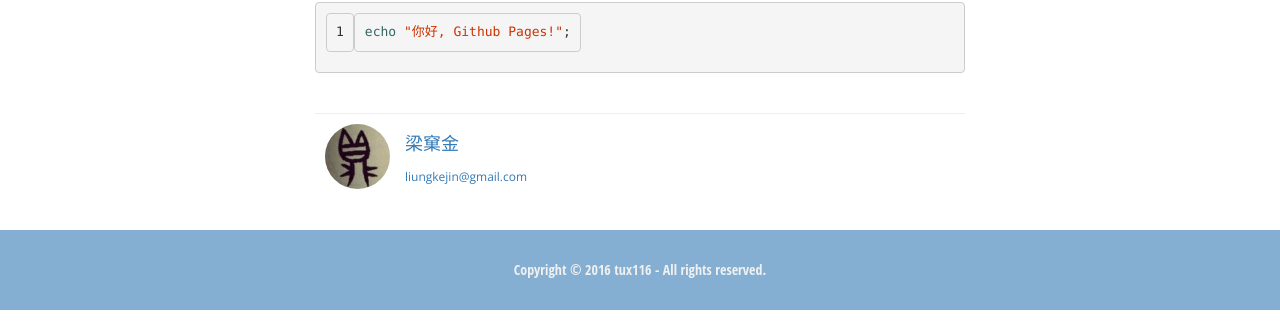
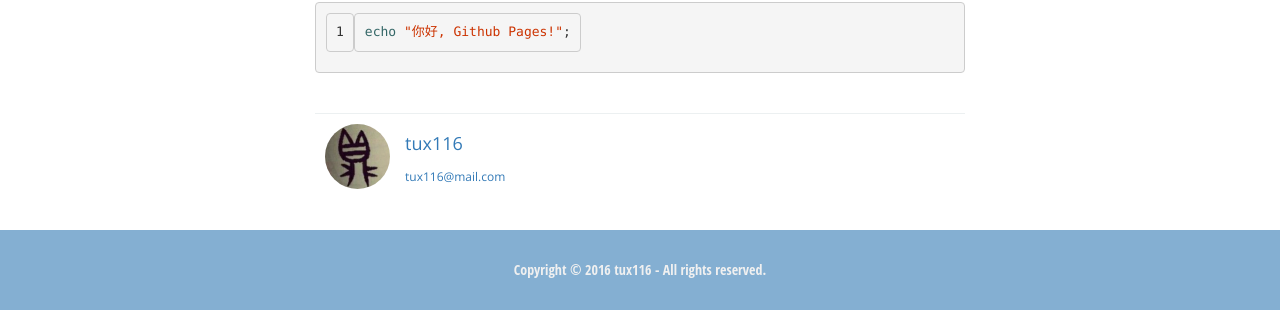
Before and after one commit to tux116/tux116.github.io, a Jekyll site: the page built from _posts/2016-03-04-Getting-Started.md, in a window 1280 px wide. Shown: the part 479-803 px from the top of the page. Built offline with Jekyll 4.4.1, drawn with Linux system fonts in a browser that asks for light colours.

Commit message:
做修改

```diff
--- a/_includes/blog_header.html
+++ b/_includes/blog_header.html
@@ -15,7 +15,7 @@
             <li>|</li>
             <li><a href="/menu.html">Menu</a></li>
             <li>|</li>
-            <li><a target="_blank" href="https://github.com/liungkejin">Github</a></li>
+            <li><a target="_blank" href="https://github.com/tux116">Github</a></li>
             <li>|</li>
             <li><a target="_blank" href="/about.html"> About Me</a></li>
         </ul>
--- a/_includes/post_footer.html
+++ b/_includes/post_footer.html
@@ -3,7 +3,7 @@
         <img src="/assets/img/avatar.JPG" alt="My Avatar" class="img-circle">
     </div>
     <section class="author">
-        <h4><a href="/about.html">梁窠金</a></h4>
-        <a href="mailto:liungkejin@gmail.com">liungkejin@gmail.com</a>
+        <h4><a href="/about.html">tux116</a></h4>
+        <a href="mailto:tux116@mail.com">tux116@mail.com</a>
     </section>
 </footer>
```
